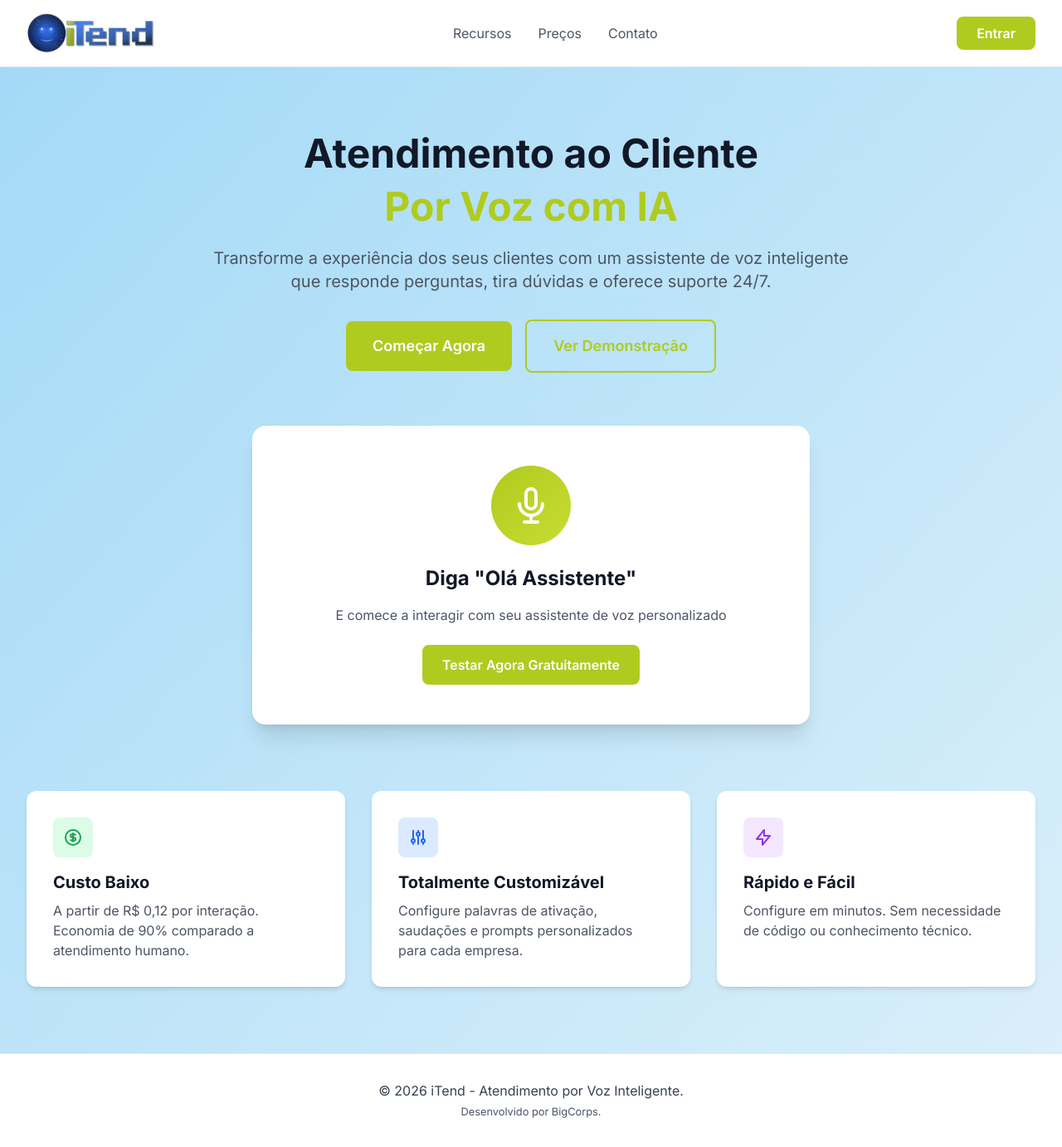
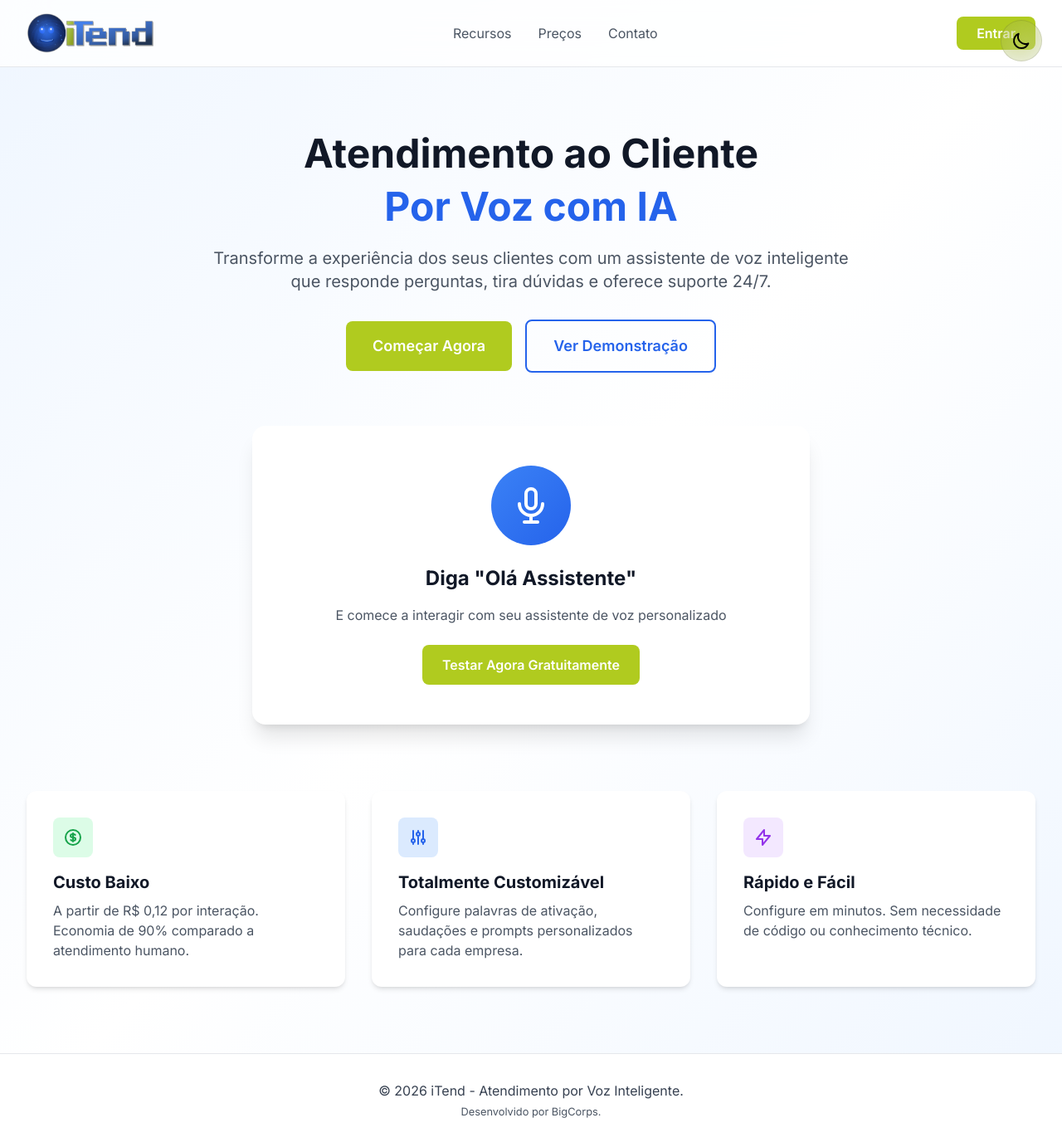
Before and after one commit to BigCorps/minhAi, a Next.js app: page / in a window 1280 px wide. Shown: the whole page at 83% size. Built offline with nearby package versions, Linux system fonts and the light colour scheme.

Commit message:
Update page.tsx

```diff
--- a/app/page.tsx
+++ b/app/page.tsx
@@ -1,11 +1,50 @@
+'use client';
+
 import Link from 'next/link';
 import Image from 'next/image';
+import { useState, useEffect } from 'react';
 
 export default function HomePage() {
+  const [theme, setTheme] = useState<'dark' | 'light'>('dark');
+
+  useEffect(() => {
+    const isDark = window.matchMedia('(prefers-color-scheme: dark)').matches;
+    setTheme(isDark ? 'dark' : 'light');
+  }, []);
+
   return (
-    <div className="min-h-screen bg-gradient-primary">
+    <div className={`min-h-screen transition-colors duration-500 ${
+      theme === 'dark'
+        ? 'bg-gradient-to-br from-slate-950 via-slate-900 to-slate-950'
+        : 'bg-gradient-to-br from-blue-50 via-white to-blue-50'
+    }`}>
+
+      {/* Botão de Toggle de Tema */}
+      <button
+        onClick={() => setTheme(theme === 'dark' ? 'light' : 'dark')}
+        className={`fixed top-6 right-6 z-50 p-3 rounded-full backdrop-blur-xl border transition-all hover:scale-110 ${
+          theme === 'dark'
+            ? 'bg-white/5 border-white/10 text-white hover:bg-white/10'
+            : 'bg-black/5 border-black/10 text-black hover:bg-black/10'
+        }`}
+      >
+        {theme === 'dark' ? (
+          <svg className="w-6 h-6" fill="none" stroke="currentColor" viewBox="0 0 24 24">
+            <path strokeLinecap="round" strokeLinejoin="round" strokeWidth={2} d="M12 3v1m0 16v1m9-9h-1M4 12H3m15.364 6.364l-.707-.707M6.343 6.343l-.707-.707m12.728 0l-.707.707M6.343 17.657l-.707.707M16 12a4 4 0 11-8 0 4 4 0 018 0z" />
+          </svg>
+        ) : (
+          <svg className="w-6 h-6" fill="none" stroke="currentColor" viewBox="0 0 24 24">
+            <path strokeLinecap="round" strokeLinejoin="round" strokeWidth={2} d="M20.354 15.354A9 9 0 018.646 3.646 9.003 9.003 0 0012 21a9.003 9.003 0 008.354-5.646z" />
+          </svg>
+        )}
+      </button>
+
       {/* Header */}
-      <header className="bg-white border-b border-gray-200">
+      <header className={`border-b transition-colors ${
+        theme === 'dark'
+          ? 'bg-slate-900/50 border-white/10 backdrop-blur-xl'
+          : 'bg-white/80 border-gray-200 backdrop-blur-xl'
+      }`}>
         <div className="max-w-7xl mx-auto px-4 sm:px-6 lg:px-8 py-4">
           <div className="flex justify-between items-center">
             <Image
@@ -16,9 +55,15 @@ export default function HomePage() {
               className="h-12 w-auto"
             />
             <nav className="hidden md:flex items-center space-x-8">
-              <a href="#recursos" className="text-gray-600 hover:text-gray-900">Recursos</a>
-              <a href="#precos" className="text-gray-600 hover:text-gray-900">Preços</a>
-              <a href="#contato" className="text-gray-600 hover:text-gray-900">Contato</a>
+              <a href="#recursos" className={`transition-colors ${
+                theme === 'dark' ? 'text-white/70 hover:text-white' : 'text-gray-600 hover:text-gray-900'
+              }`}>Recursos</a>
+              <a href="#precos" className={`transition-colors ${
+                theme === 'dark' ? 'text-white/70 hover:text-white' : 'text-gray-600 hover:text-gray-900'
+              }`}>Preços</a>
+              <a href="#contato" className={`transition-colors ${
+                theme === 'dark' ? 'text-white/70 hover:text-white' : 'text-gray-600 hover:text-gray-900'
+              }`}>Contato</a>
             </nav>
             <Link
               href="/login"
@@ -33,13 +78,19 @@ export default function HomePage() {
       {/* Hero */}
       <div className="max-w-7xl mx-auto px-4 sm:px-6 lg:px-8 py-20">
         <div className="text-center mb-16">
-          <h1 className="text-5xl font-bold text-gray-900 mb-4">
+          <h1 className={`text-5xl font-bold mb-4 transition-colors ${
+            theme === 'dark' ? 'text-white' : 'text-gray-900'
+          }`}>
             Atendimento ao Cliente
           </h1>
-          <h2 className="text-5xl font-bold text-primary-green mb-6">
+          <h2 className={`text-5xl font-bold mb-6 transition-colors ${
+            theme === 'dark' ? 'text-blue-400' : 'text-blue-600'
+          }`}>
             Por Voz com IA
           </h2>
-          <p className="text-xl text-gray-600 max-w-3xl mx-auto mb-8">
+          <p className={`text-xl max-w-3xl mx-auto mb-8 transition-colors ${
+            theme === 'dark' ? 'text-white/70' : 'text-gray-600'
+          }`}>
             Transforme a experiência dos seus clientes com um assistente de voz inteligente
             que responde perguntas, tira dúvidas e oferece suporte 24/7.
           </p>
@@ -52,7 +103,11 @@ export default function HomePage() {
             </Link>
             <Link
               href="/teste-wake-word"
-              className="px-8 py-4 border-2 border-primary-green text-primary-green rounded-lg hover:bg-primary-green hover:text-white transition font-semibold text-lg"
+              className={`px-8 py-4 border-2 rounded-lg transition font-semibold text-lg ${
+                theme === 'dark'
+                  ? 'border-blue-400 text-blue-400 hover:bg-blue-400/10'
+                  : 'border-blue-600 text-blue-600 hover:bg-blue-50'
+              }`}
             >
               Ver Demonstração
             </Link>
@@ -61,17 +116,29 @@ export default function HomePage() {
 
         {/* Demo Section */}
         <div className="max-w-2xl mx-auto">
-          <div className="bg-white rounded-2xl shadow-xl p-12">
+          <div className={`rounded-2xl shadow-xl p-12 transition-colors ${
+            theme === 'dark'
+              ? 'bg-slate-800/50 backdrop-blur-xl border border-white/10'
+              : 'bg-white'
+          }`}>
             <div className="flex flex-col items-center">
-              <div className="w-24 h-24 bg-gradient-green rounded-full flex items-center justify-center mb-6">
-                <svg className="w-12 h-12 text-white" fill="none" stroke="currentColor" viewBox="0 0 24 24">
+              <div className={`w-24 h-24 rounded-full flex items-center justify-center mb-6 ${
+                theme === 'dark'
+                  ? 'bg-gradient-to-br from-blue-500/20 to-blue-600/20 border border-blue-500/30'
+                  : 'bg-gradient-to-br from-blue-500 to-blue-600'
+              }`}>
+                <svg className={`w-12 h-12 ${theme === 'dark' ? 'text-blue-400' : 'text-white'}`} fill="none" stroke="currentColor" viewBox="0 0 24 24">
                   <path strokeLinecap="round" strokeLinejoin="round" strokeWidth={2} d="M19 11a7 7 0 01-7 7m0 0a7 7 0 01-7-7m7 7v4m0 0H8m4 0h4m-4-8a3 3 0 01-3-3V5a3 3 0 116 0v6a3 3 0 01-3 3z" />
                 </svg>
               </div>
-              <h3 className="text-2xl font-bold text-gray-900 mb-4">
+              <h3 className={`text-2xl font-bold mb-4 transition-colors ${
+                theme === 'dark' ? 'text-white' : 'text-gray-900'
+              }`}>
                 Diga "Olá Assistente"
               </h3>
-              <p className="text-gray-600 text-center mb-6">
+              <p className={`text-center mb-6 transition-colors ${
+                theme === 'dark' ? 'text-white/60' : 'text-gray-600'
+              }`}>
                 E comece a interagir com seu assistente de voz personalizado
               </p>
               <Link
@@ -86,38 +153,68 @@ export default function HomePage() {
 
         {/* Features */}
         <div className="mt-20 grid md:grid-cols-3 gap-8">
-          <div className="bg-white rounded-xl shadow-md p-8">
-            <div className="w-12 h-12 bg-green-100 rounded-lg flex items-center justify-center mb-4">
-              <svg className="w-6 h-6 text-green-600" fill="none" stroke="currentColor" viewBox="0 0 24 24">
+          <div className={`rounded-xl shadow-md p-8 transition-colors ${
+            theme === 'dark'
+              ? 'bg-slate-800/50 backdrop-blur-xl border border-white/10'
+              : 'bg-white'
+          }`}>
+            <div className={`w-12 h-12 rounded-lg flex items-center justify-center mb-4 ${
+              theme === 'dark' ? 'bg-green-500/20' : 'bg-green-100'
+            }`}>
+              <svg className={`w-6 h-6 ${theme === 'dark' ? 'text-green-400' : 'text-green-600'}`} fill="none" stroke="currentColor" viewBox="0 0 24 24">
                 <path strokeLinecap="round" strokeLinejoin="round" strokeWidth={2} d="M12 8c-1.657 0-3 .895-3 2s1.343 2 3 2 3 .895 3 2-1.343 2-3 2m0-8c1.11 0 2.08.402 2.599 1M12 8V7m0 1v8m0 0v1m0-1c-1.11 0-2.08-.402-2.599-1M21 12a9 9 0 11-18 0 9 9 0 0118 0z" />
               </svg>
             </div>
-            <h3 className="text-xl font-bold text-gray-900 mb-2">Custo Baixo</h3>
-            <p className="text-gray-600">
+            <h3 className={`text-xl font-bold mb-2 transition-colors ${
+              theme === 'dark' ? 'text-white' : 'text-gray-900'
+            }`}>Custo Baixo</h3>
+            <p className={`transition-colors ${
+              theme === 'dark' ? 'text-white/60' : 'text-gray-600'
+            }`}>
               A partir de R$ 0,12 por interação. Economia de 90% comparado a atendimento humano.
             </p>
           </div>
 
-          <div className="bg-white rounded-xl shadow-md p-8">
-            <div className="w-12 h-12 bg-blue-100 rounded-lg flex items-center justify-center mb-4">
-              <svg className="w-6 h-6 text-blue-600" fill="none" stroke="currentColor" viewBox="0 0 24 24">
+          <div className={`rounded-xl shadow-md p-8 transition-colors ${
+            theme === 'dark'
+              ? 'bg-slate-800/50 backdrop-blur-xl border border-white/10'
+              : 'bg-white'
+          }`}>
+            <div className={`w-12 h-12 rounded-lg flex items-center justify-center mb-4 ${
+              theme === 'dark' ? 'bg-blue-500/20' : 'bg-blue-100'
+            }`}>
+              <svg className={`w-6 h-6 ${theme === 'dark' ? 'text-blue-400' : 'text-blue-600'}`} fill="none" stroke="currentColor" viewBox="0 0 24 24">
                 <path strokeLinecap="round" strokeLinejoin="round" strokeWidth={2} d="M12 6V4m0 2a2 2 0 100 4m0-4a2 2 0 110 4m-6 8a2 2 0 100-4m0 4a2 2 0 110-4m0 4v2m0-6V4m6 6v10m6-2a2 2 0 100-4m0 4a2 2 0 110-4m0 4v2m0-6V4" />
               </svg>
             </div>
-            <h3 className="text-xl font-bold text-gray-900 mb-2">Totalmente Customizável</h3>
-            <p className="text-gray-600">
+            <h3 className={`text-xl font-bold mb-2 transition-colors ${
+              theme === 'dark' ? 'text-white' : 'text-gray-900'
+            }`}>Totalmente Customizável</h3>
+            <p className={`transition-colors ${
+              theme === 'dark' ? 'text-white/60' : 'text-gray-600'
+            }`}>
               Configure palavras de ativação, saudações e prompts personalizados para cada empresa.
             </p>
           </div>
 
-          <div className="bg-white rounded-xl shadow-md p-8">
-            <div className="w-12 h-12 bg-purple-100 rounded-lg flex items-center justify-center mb-4">
-              <svg className="w-6 h-6 text-purple-600" fill="none" stroke="currentColor" viewBox="0 0 24 24">
+          <div className={`rounded-xl shadow-md p-8 transition-colors ${
+            theme === 'dark'
+              ? 'bg-slate-800/50 backdrop-blur-xl border border-white/10'
+              : 'bg-white'
+          }`}>
+            <div className={`w-12 h-12 rounded-lg flex items-center justify-center mb-4 ${
+              theme === 'dark' ? 'bg-purple-500/20' : 'bg-purple-100'
+            }`}>
+              <svg className={`w-6 h-6 ${theme === 'dark' ? 'text-purple-400' : 'text-purple-600'}`} fill="none" stroke="currentColor" viewBox="0 0 24 24">
                 <path strokeLinecap="round" strokeLinejoin="round" strokeWidth={2} d="M13 10V3L4 14h7v7l9-11h-7z" />
               </svg>
             </div>
-            <h3 className="text-xl font-bold text-gray-900 mb-2">Rápido e Fácil</h3>
-            <p className="text-gray-600">
+            <h3 className={`text-xl font-bold mb-2 transition-colors ${
+              theme === 'dark' ? 'text-white' : 'text-gray-900'
+            }`}>Rápido e Fácil</h3>
+            <p className={`transition-colors ${
+              theme === 'dark' ? 'text-white/60' : 'text-gray-600'
+            }`}>
               Configure em minutos. Sem necessidade de código ou conhecimento técnico.
             </p>
           </div>
@@ -125,8 +222,14 @@ export default function HomePage() {
       </div>
 
       {/* Footer */}
-      <footer className="border-t py-8 bg-white dark:bg-[#0F140B]">
-        <div className="px-4 text-center text-gray-700 dark:text-gray-300">
+      <footer className={`border-t py-8 transition-colors ${
+        theme === 'dark'
+          ? 'bg-slate-900/50 border-white/10 backdrop-blur-xl'
+          : 'bg-white border-gray-200'
+      }`}>
+        <div className={`px-4 text-center transition-colors ${
+          theme === 'dark' ? 'text-white/60' : 'text-gray-700'
+        }`}>
           <p>
             &copy; {new Date().getFullYear()} iTend - Atendimento por Voz Inteligente.
           </p>
@@ -135,7 +238,9 @@ export default function HomePage() {
               href="https://bigcorps.com.br"
               target="_blank"
               rel="noreferrer"
-              className="hover:underline text-gray-600 dark:text-gray-400"
+              className={`hover:underline transition-colors ${
+                theme === 'dark' ? 'text-white/40 hover:text-white/60' : 'text-gray-600 hover:text-gray-800'
+              }`}
             >
               Desenvolvido por BigCorps.
             </a>
```
